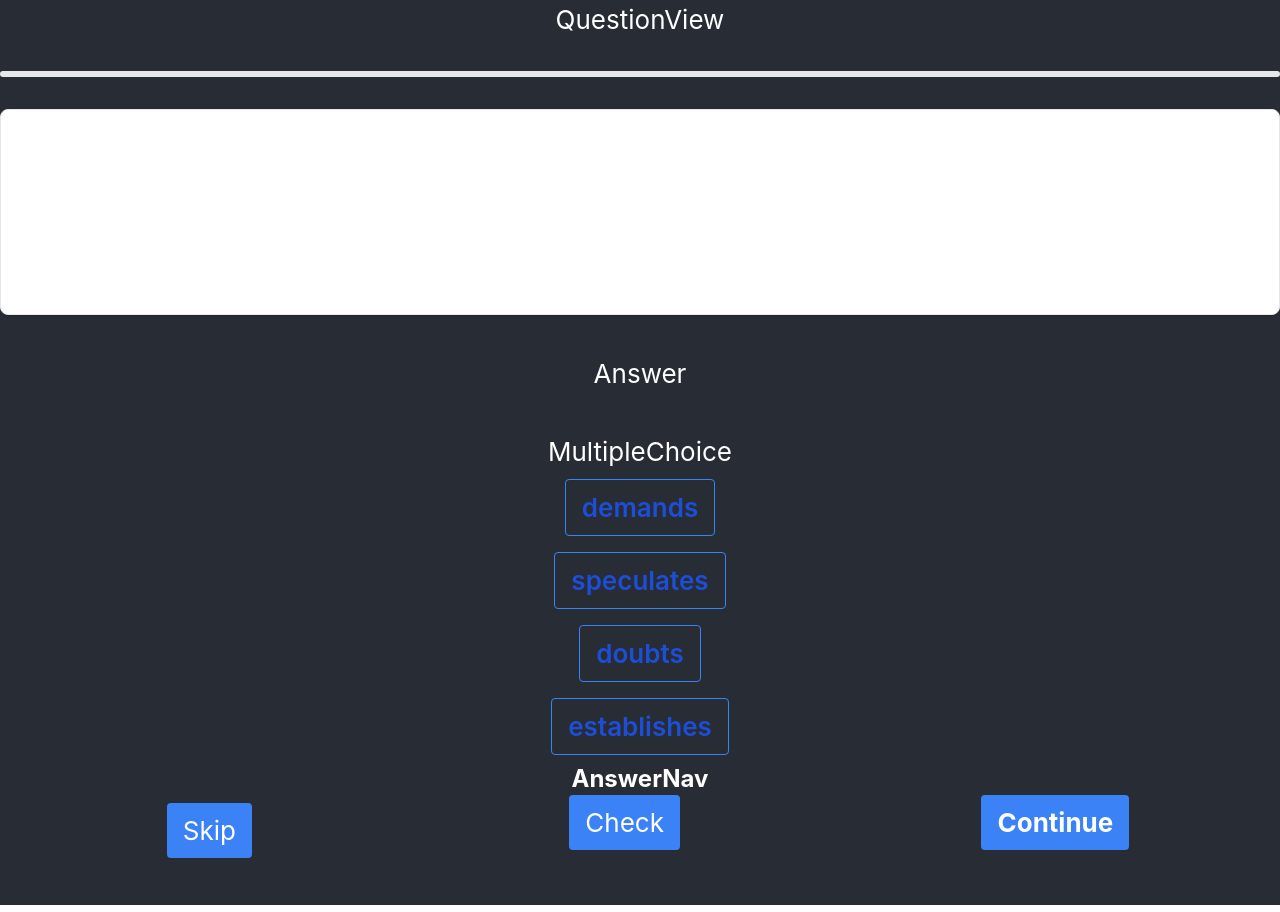
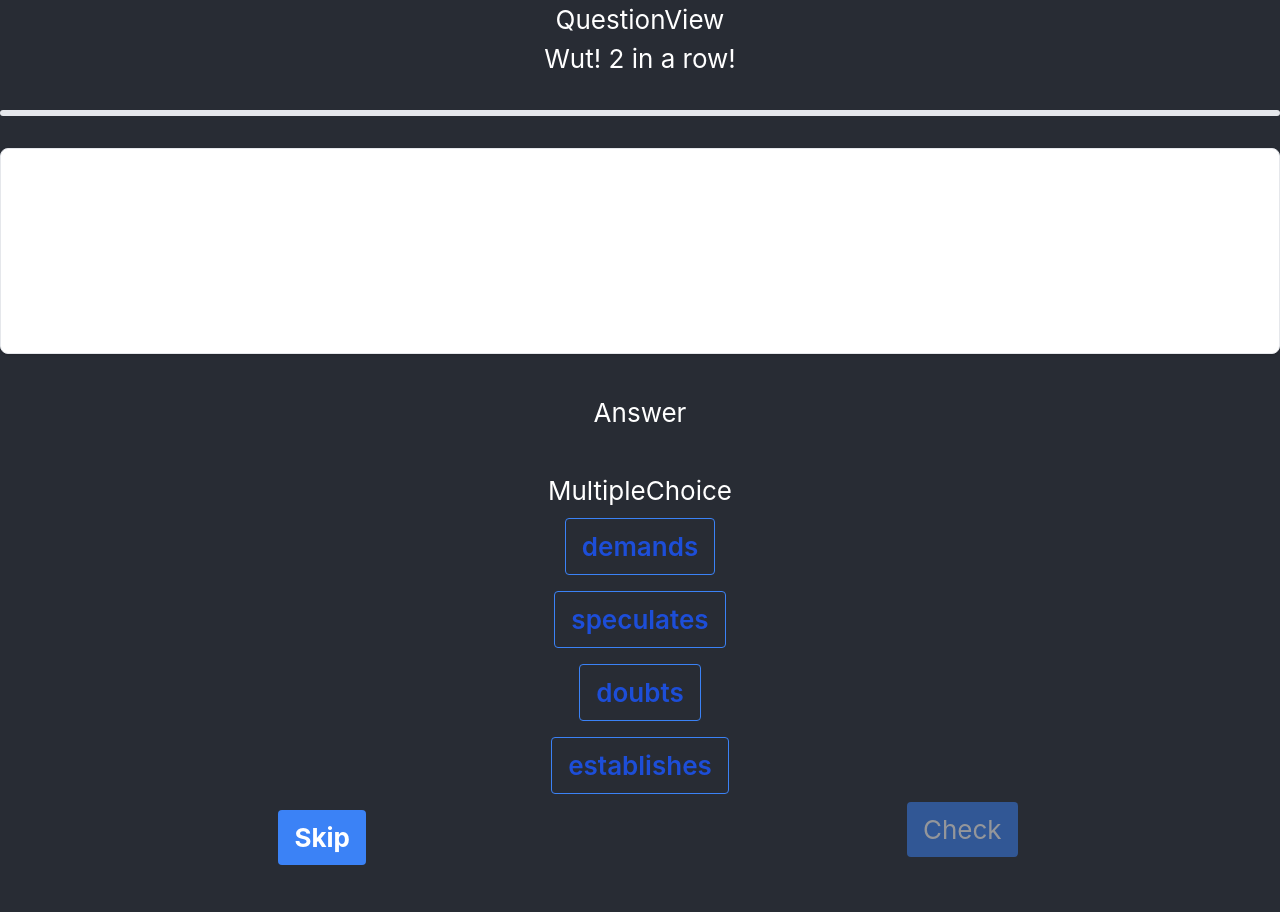
Before and after one commit to datonedoe/tenmill, a React (Create React App) app: page / in a window 1280 px wide. Built offline with nearby package versions, Linux system fonts and the light colour scheme.

Commit message:
fine tune the UI logic

```diff
--- a/src/QuestionView.tsx
+++ b/src/QuestionView.tsx
@@ -5,6 +5,7 @@ import Answer from './components/Answer';
 import MultipleChoice from './components/MultipleChoice';
 import AnswerNav from './components/AnswerNav';
 import QuestionSetProgressBar from './components/QuestionSetProgressBar'; // Import the QuestionSetProgressBar component with correct file path
+import QuestionSetProgressComment from './components/QuestionSetProgressComment';
 
 function QuestionView() {
     const context  = useContext(QuestionContext);
@@ -16,6 +17,7 @@ function QuestionView() {
   return (
     <div className="QuestionView">
         <div>QuestionView</div>
+        <QuestionSetProgressComment/>
         <QuestionSetProgressBar/>
         <Question/>
         <Answer/>
--- a/src/components/AnswerNav.tsx
+++ b/src/components/AnswerNav.tsx
@@ -1,5 +1,6 @@
 import React, { useContext, useState, useEffect} from 'react';
 import { QuestionContext } from '../App';
+import classNames from 'classnames';
 
 interface AnswerNavProps {
   answerStatus: boolean; // Replace 'any' with the appropriate type if available
@@ -8,8 +9,16 @@ interface AnswerNavProps {
 function AnswerNav({ answerStatus }: AnswerNavProps) {
   const context  = useContext(QuestionContext);
   const { dispatch, state } = context;
-  const { questions, question_index, questionAnswered} = state;
+  const { questions, question_index, questionAnswered, selectedChoice} = state;
   const [ enableNext, setEnableNext ] = useState(true);
+
+  const checkBtnClass = classNames('CheckBtn flex-auto', {
+     "opacity-50 cursor-not-allowed": selectedChoice == "",
+  })
+
+  const continueBtnClass = classNames('ContinueBtn bg-blue-500 hover:bg-blue-700 text-white font-bold py-2 px-4 rounded ', {
+    // 'opacity-50 cursor-not-allowed': !enableNext,
+  });
 
   useEffect(() => {
     if (question_index >= questions.length - 1) {
@@ -25,6 +34,8 @@ function AnswerNav({ answerStatus }: AnswerNavProps) {
       setAnswerStatus(false);
       setSelectedChoice("");
       setQuestionAnswered(false);
+    } else {
+      console.log('End of questions');
     }
   }
 
@@ -38,13 +49,23 @@ function AnswerNav({ answerStatus }: AnswerNavProps) {
       dispatch.setAnswerStatus(false);
     }
   }
+
+  function skipAnswer() {
+    console.log('skipAnswer');
+    handleContinue();
+  }
+
   return (
     <div className="AnswerNav">
-        <div className="text-2xl font-bold">AnswerNav</div>
         <div className="flex">
+          {!questionAnswered &&
           <div className="flex-auto py-2 px-4 rounded">
-            <button className='bg-blue-500  py-2 px-4 rounded'>Skip</button>
+            <button
+              // className='bg-blue-500  py-2 px-4 rounded'
+              className={continueBtnClass}
+              onClick={() => skipAnswer()}>Skip</button>
           </div>
+          }
 
 
           {questionAnswered && <div className="flex-auto">
@@ -55,27 +76,24 @@ function AnswerNav({ answerStatus }: AnswerNavProps) {
 
           </div>
           }
-
-          <div className="flex-auto">
+          {!questionAnswered &&<div className={checkBtnClass}>
             <button
               className='bg-blue-500 py-2 px-4 rounded'
               onClick={checkAnswer}>Check</button>
           </div>
+          }
 
-          <div className="flex-auto">
+
+          {questionAnswered && <div className="flex-auto">
             <button
-              className={`bg-blue-500 hover:bg-blue-700 text-white font-bold py-2 px-4 rounded ${!enableNext && 'opacity-50 cursor-not-allowed'}`}
+              className={continueBtnClass}
               onClick={() => handleContinue()}>
               Continue
             </button>
-        </div>
+          </div>
+          }
         </div>
 
-
-        {/* <div className="flex bg-teal-500 rounded">
-
-
-        </div> */}
         <br/>
 
     </div>
--- a/src/components/MultipleChoice.tsx
+++ b/src/components/MultipleChoice.tsx
@@ -1,5 +1,6 @@
 import React, { useContext, useEffect } from 'react';
 import { QuestionContext } from '../App';
+import classNames from 'classnames';
 
 function MultipleChoice() {
     const context  = useContext(QuestionContext);
@@ -11,7 +12,12 @@ function MultipleChoice() {
     let choices = [];
 
 
-    const {question_index, questions} = state
+    const {question_index, questions, questionAnswered} = state
+
+    const multipleChoiceClasses = classNames('MultipleChoice',{
+        'pointer-events-none opacity-30': questionAnswered,
+    });
+
 
     if (questions[question_index]) {
         choices = questions[question_index].choices;
@@ -23,12 +29,14 @@ function MultipleChoice() {
     }
 
     function selected(eachChoice: string) {
-        return selectedChoice === eachChoice ? 'bg-blue-900 text-white' : '';
+        return selectedChoice === eachChoice ? 'bg-yellow-400 text-white' : '';
     }
 
 
+
   return (
-    <div className="MultipleChoice">
+
+    <div className={multipleChoiceClasses}>
         <br/>
         <div>MultipleChoice</div>
         {choices.map((eachChoice: any, idx: any) => (
```
